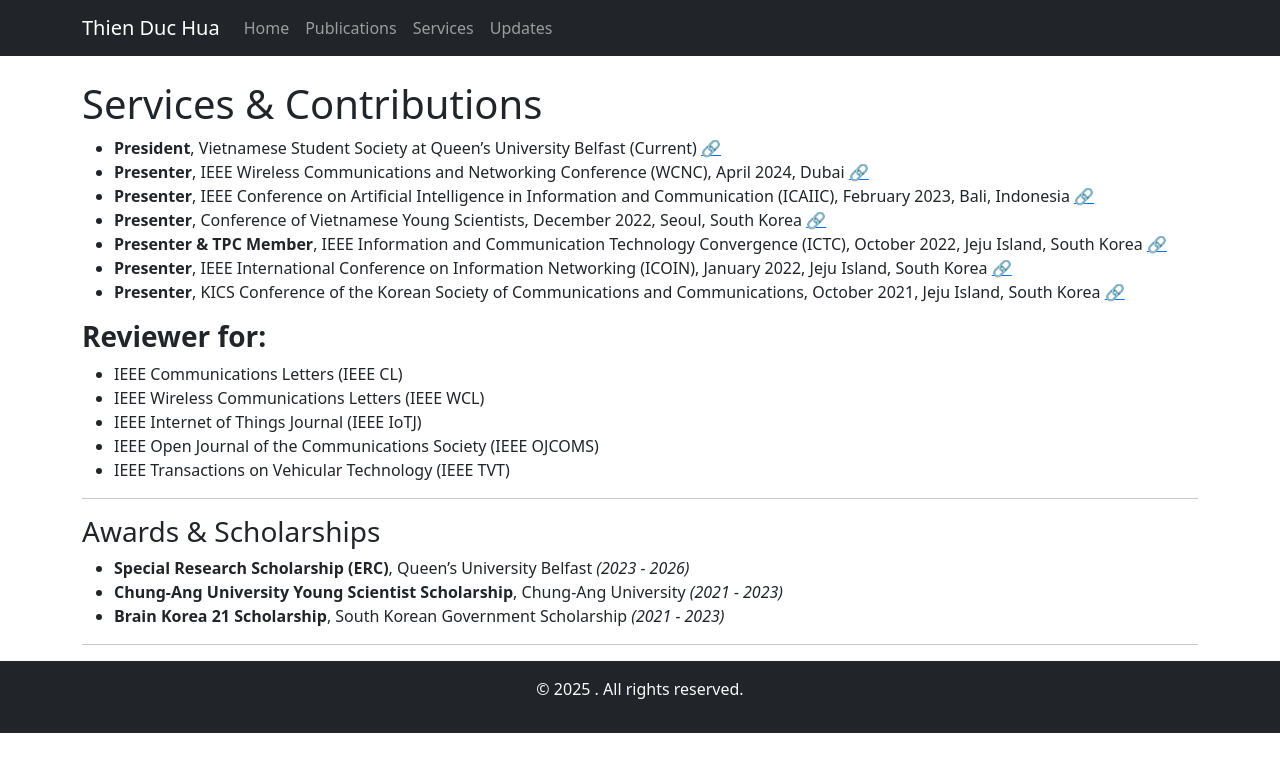
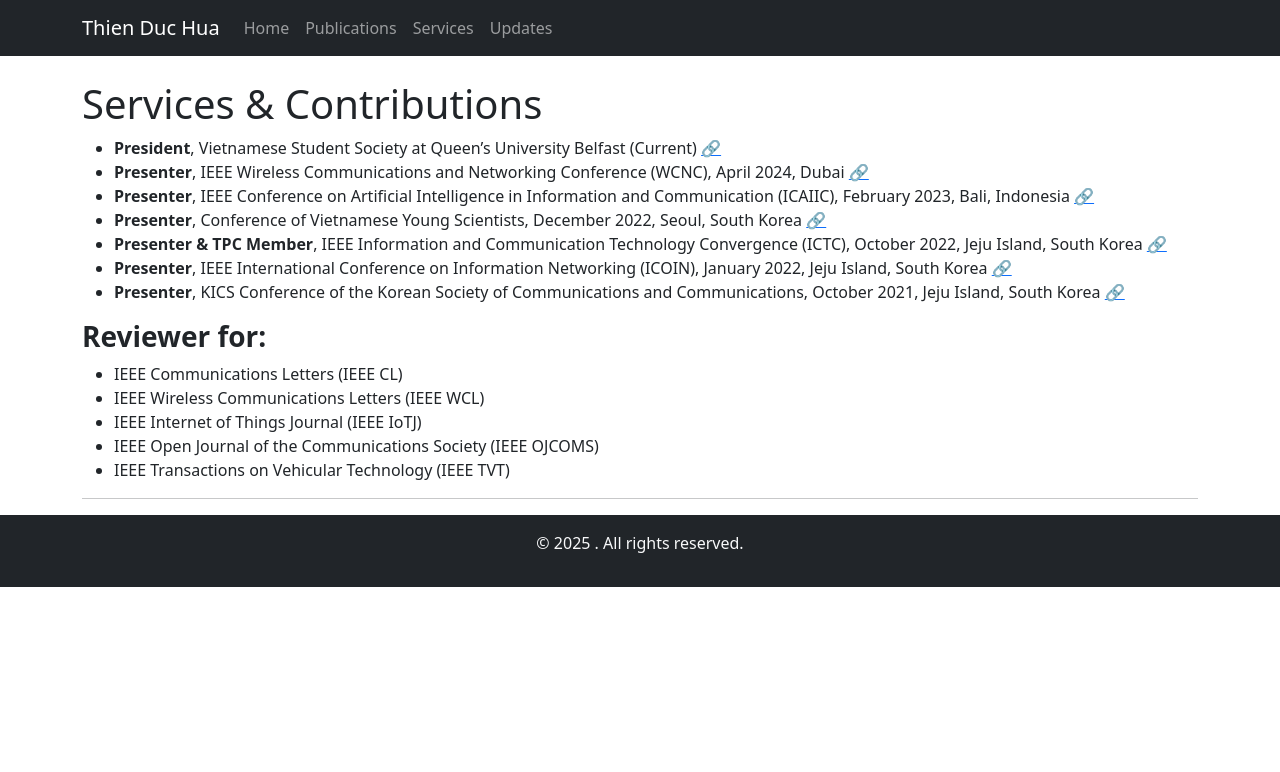
Before and after one commit to thienduchua/thienduchua.github.io, a Jekyll site: the page built from services.md, in a window 1280 px wide. Shown: the top 772 px of the page. Built offline with Jekyll 4.4.1, drawn with Linux system fonts in a browser that asks for light colours.

Commit message:
Update services.md

```diff
--- a/services.md
+++ b/services.md
@@ -21,11 +21,3 @@ title: Home
 - IEEE Transactions on Vehicular Technology (IEEE TVT)
 
 ---
-
-### Awards & Scholarships
-
-- **Special Research Scholarship (ERC)**, Queen’s University Belfast *(2023 - 2026)*
-- **Chung-Ang University Young Scientist Scholarship**, Chung-Ang University *(2021 - 2023)*
-- **Brain Korea 21 Scholarship**, South Korean Government Scholarship *(2021 - 2023)*
-
----
```
